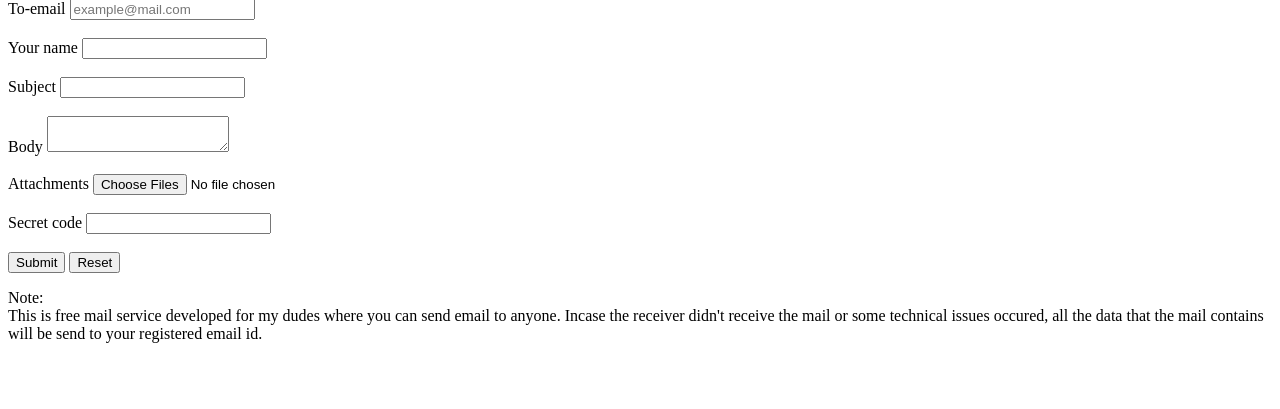
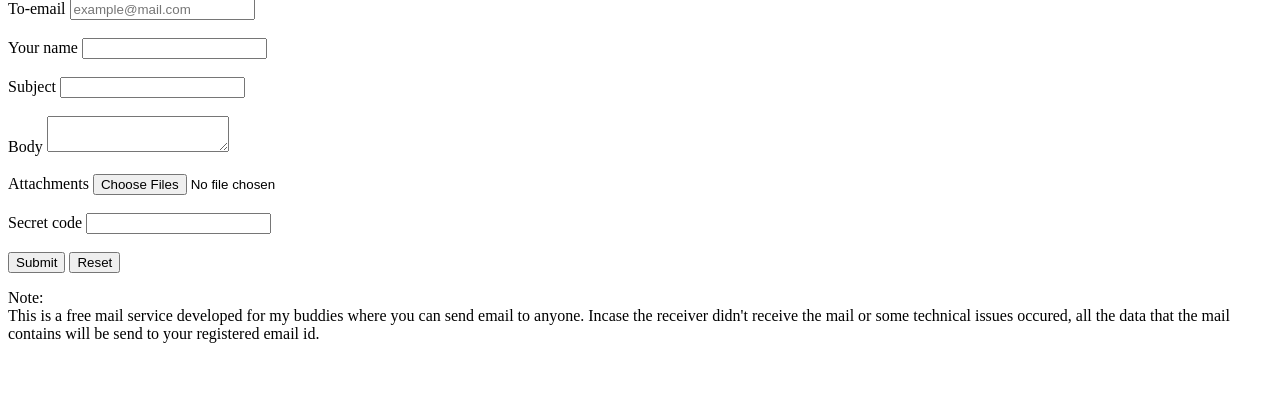
Before and after one commit to karthideveloper2021/coderzzone, a Django app: page /mailsender/ in a window 1280 px wide. Shown: the part 81-490 px from the top of the page. Run offline with Django 4.2, Linux system fonts and the light colour scheme.

Commit message:
email content

```diff
--- a/mailsender/templates/mailsender_home.html
+++ b/mailsender/templates/mailsender_home.html
@@ -38,8 +38,8 @@
     {% endif %}
 
     <p>Note:<br>
-        This is free mail service developed
-         for my dudes where you can send email to anyone.
+        This is a free mail service developed
+         for my buddies where you can send email to anyone.
           Incase the receiver didn't receive the mail or
            some technical issues occured,
            all the data that the mail contains will be send
```
